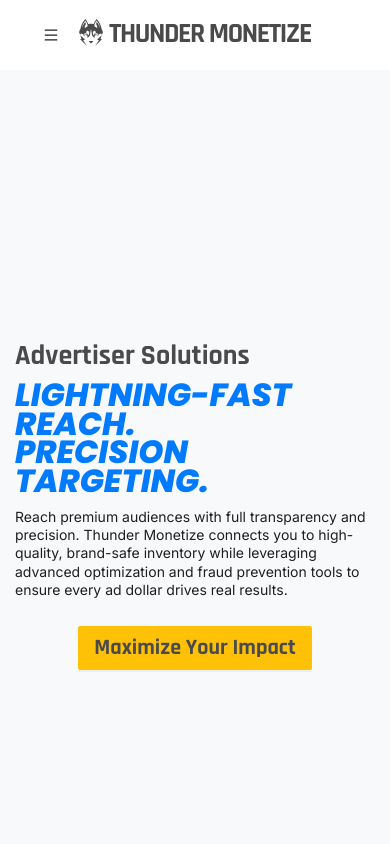
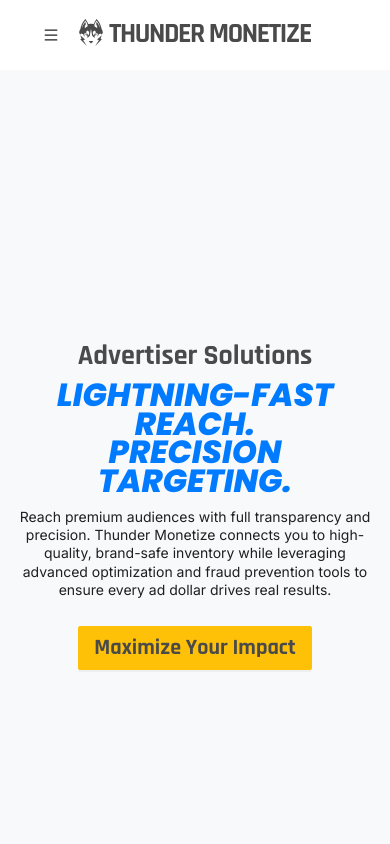
Before and after one commit to jwong65/vite-react-site, a React (Vite) app: page /advertisers in a window 390 px wide. Shown: the top 844 px of the page. Built offline with nearby package versions, Linux system fonts and the light colour scheme.

Commit message:
Adjusted styling so on 480 breakpoint the text would be centered

```diff
--- a/src/pages/Advertisers.jsx
+++ b/src/pages/Advertisers.jsx
@@ -131,9 +131,11 @@ export default function Advertisers() {
             <div className='advertiser-text-wrapper-header'>Maximize Impact with Thunder.</div>
             <div className='advertiser-text-wrapper-subheader'>Join the world's leading advertisers in a faster, safer, and more transparent ecosystem. Let's get started.</div>
           </div>
-          <Link to='/contact'>
-              <Button type='primary' className='advertiser-custom-button'>Supercharge Your Campaigns Today</Button>
-          </Link>
+          <div className='button-container'>
+            <Link to='/contact'>
+                <Button type='primary' className='advertiser-custom-button'>Supercharge Your Campaigns Today</Button>
+            </Link>
+          </div>
         </div>
       </div>
     </div>
--- a/src/pages/advertisers.css
+++ b/src/pages/advertisers.css
@@ -547,5 +547,19 @@
     .advertiser-container-3-wrapper:nth-of-type(6) .advertiser-content-3 .right-content-advertiser {
         order: 2;
     }
+    .advertiser-text-content{
+        max-width: 100%;
+        padding: 24px 16px;
+    }
+    .advertiser-main-heading,
+    .advertiser-sub-heading,
+    .advertiser-sub-heading2 {
+        text-align: center;
+    }
+    .button-container {
+        display: flex;
+        justify-content: center;
+        width: 100%;
+    }
 
 }
```
